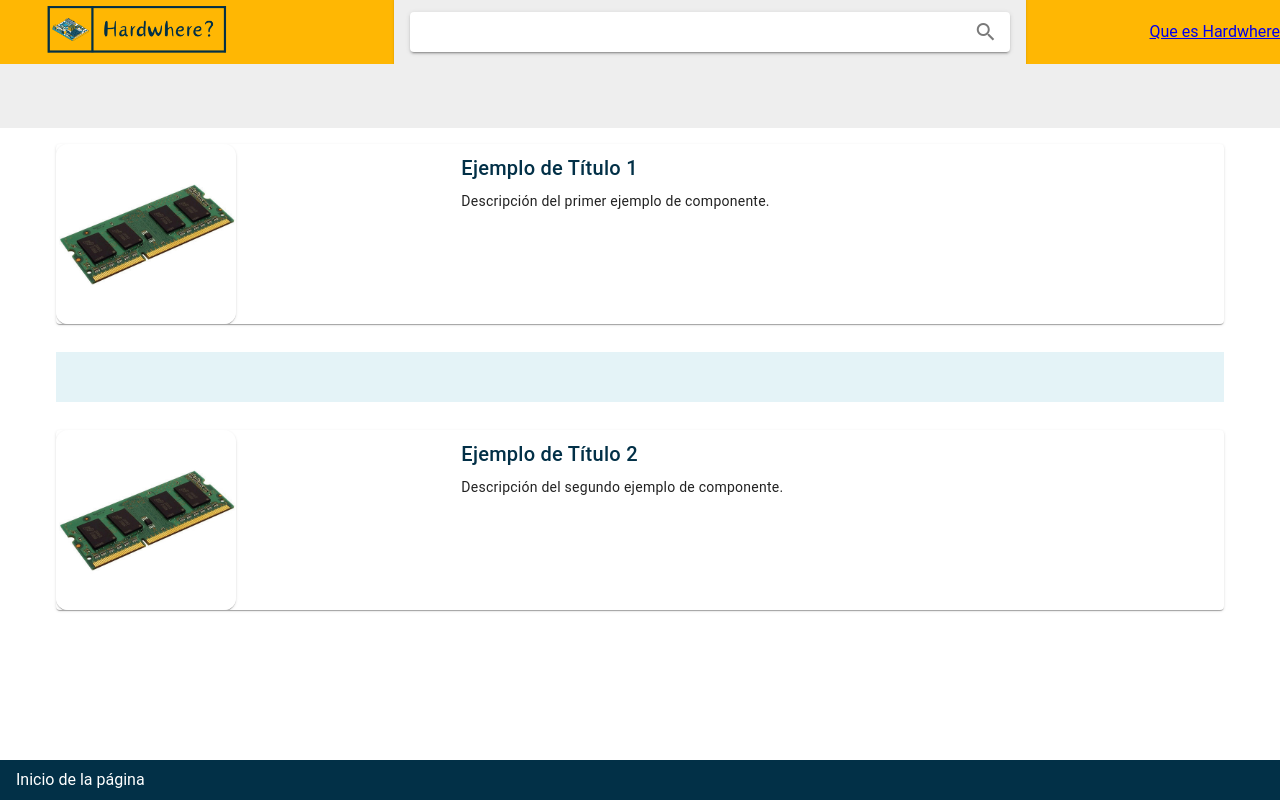
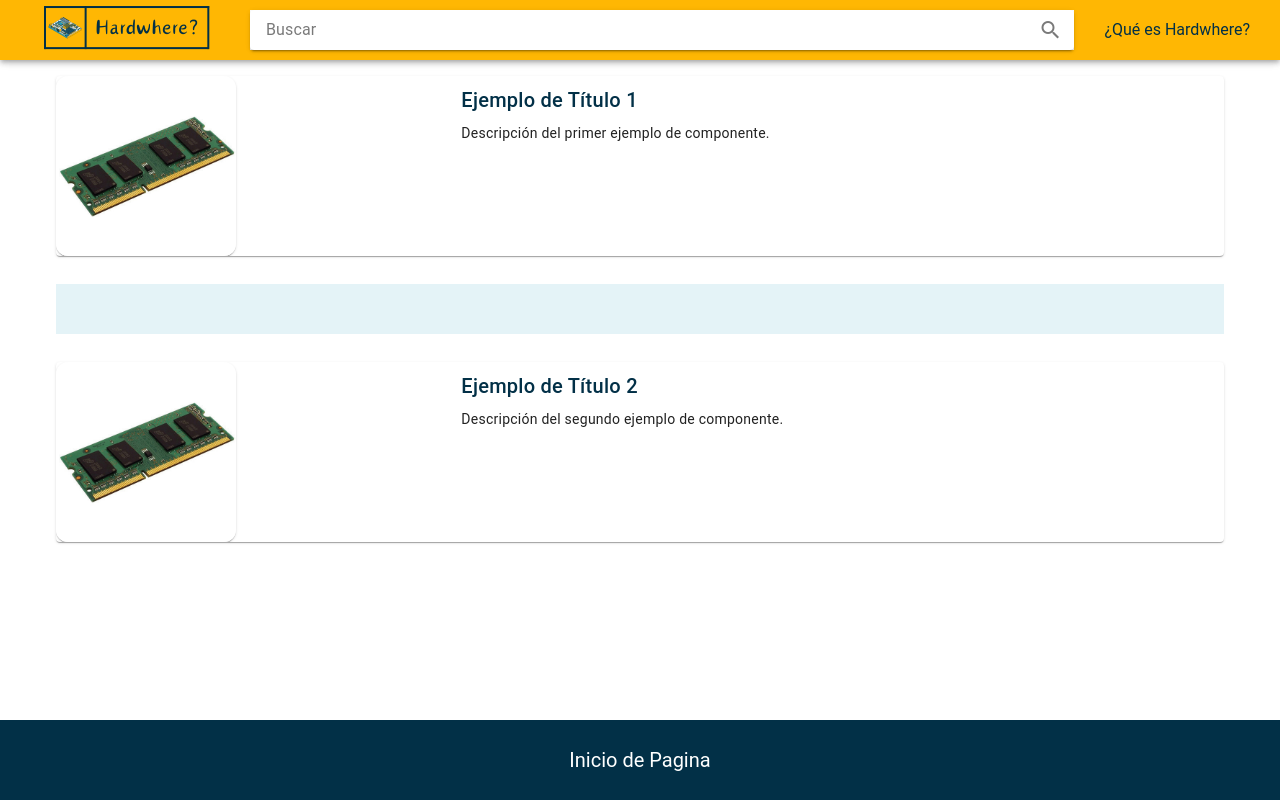
Before and after one commit to JohnFSDev/Hardwhere, a Vue app: page /search in a window 1280 px wide. Built offline with nearby package versions, Linux system fonts and the light colour scheme.

Commit message:
Layouts creados, redirección del logo a la página principal y buscador arreglado.

```diff
--- a/src/components/Busqueda.vue
+++ b/src/components/Busqueda.vue
@@ -1,30 +1,4 @@
 <template>
-    <v-toolbar>
-    <v-app-bar color="#FFB703" :elevation="0">
-      <img src="/hw_logo.png" height="270" />
-      <v-card
-      class="mx-auto"
-      color="grey-lighten-3"
-      max-width="700"
-    >
-      <v-card-text>
-        <v-text-field
-          :loading="loading"
-          density="compact"
-          variant="solo"
-          label="Buscar"
-          append-inner-icon="mdi-magnify"
-          single-line
-          hide-details
-          style="width: 600px;"
-          @click:append-inner="onClick"
-        ></v-text-field>
-      </v-card-text>
-    </v-card>
-    <a href="#">Que es Hardwhere</a>
-    </v-app-bar>
-  </v-toolbar>
-
 <v-container>
   <v-card>
     <v-row no-gutters>
@@ -67,27 +41,10 @@
   </v-card>
 </v-container>
 
-<v-footer style="background-color: #023047; position: fixed; bottom: 0; width: 100%;">
-  <a href="#" onclick="scrollToTop()" style="text-decoration: none; color: white; display: block; text-align: center;">
-    Inicio de la página
-  </a>
-</v-footer>
-
-
-
 </template>
 
 
 <style>
-
-
-
-v-footer a {
-  text-decoration: none; /* Quita el subrayado */
-  color: white; /* Cambia el color del texto a blanco */
-  display: block; /* Centra el texto */
-  text-align: center; /* Centra el texto */
-}
 
 .image-container {
   width: 180px; /* Define el ancho del cuadro de imagen */
@@ -129,16 +86,4 @@ v-footer a {
       },
     },
   }
-
-  function scrollToTop() {
-    // Obtener el elemento del cuerpo de la página
-    const bodyElement = document.querySelector('body');
-
-    // Desplazar suavemente hacia arriba
-    bodyElement.scrollIntoView({
-      behavior: 'smooth',
-      block: 'start', // Hacia el inicio del contenedor (parte superior)
-      inline: 'nearest', // Alinea el inicio del contenedor con el borde más cercano del viewport
-    });
-  }
 </script>
--- a/src/components/Main.vue
+++ b/src/components/Main.vue
@@ -1,34 +1,7 @@
 <template>
-  <v-toolbar>
-    <v-app-bar color="#FFB703" :elevation="0">
-      <img src="/hw_logo.png" height="270" />
-      <v-card
-        class="mx-auto"
-        color="grey-lighten-3"
-        max-width="700"
-      >
-        <v-card-text>
-          <v-text-field
-            :loading="loading"
-            density="compact"
-            variant="solo"
-            label="Buscar"
-            append-inner-icon="mdi-magnify"
-            single-line
-            hide-details
-            style="width: 600px; border: transparent;"
-            @click:append-inner="onClick"
-          ></v-text-field>
-        </v-card-text>
-      </v-card>
-      <a style="color: #023047; margin: 0 20px;">Qué es Hardwhere?</a>
-    </v-app-bar>
-  </v-toolbar>
-
   <!-- Contenedor flex para los cards -->
   <div class="card-container">
     <v-card
-      :loading="loading"
       :class="'RAM'"
       class="my-12 card-item"
       max-width="250"
@@ -55,7 +28,6 @@
     </v-card>
 
     <v-card
-      :loading="loading"
       :class="'Graf'"
       class="my-12 card-item"
       max-width="250"
@@ -82,12 +54,12 @@
     </v-card>
 
     <v-card
-    :loading="loading"
     :class="'Graf'"
     class="my-12 card-item"
     max-width="250"
     height="250"
   >
+
     <template v-slot:loader="{ isActive }">
       <v-progress-linear
         :active="isActive"
@@ -109,7 +81,6 @@
   </v-card>
 
   <v-card
-  :loading="loading"
   :class="'Graf'"
   class="my-12 card-item"
   max-width="250"
@@ -136,7 +107,6 @@
 </v-card>
 
 <v-card
-:loading="loading"
 :class="'Graf'"
 class="my-12 card-item"
 max-width="250"
--- a/src/components/Resultado.vue
+++ b/src/components/Resultado.vue
@@ -1,30 +1,4 @@
 <template>
-
-  <v-toolbar>
-    <v-app-bar color="#FFB703" :elevation="0">
-      <img src="/hw_logo.png" height="270" />
-      <v-card
-      class="mx-auto"
-      color="grey-lighten-3"
-      max-width="700"
-    >
-      <v-card-text>
-        <v-text-field
-          :loading="loading"
-          density="compact"
-          variant="solo"
-          label="Buscar"
-          append-inner-icon="mdi-magnify"
-          single-line
-          hide-details
-          style="width: 600px;"
-          @click:append-inner="onClick"
-        ></v-text-field>
-      </v-card-text>
-    </v-card>
-    <a href="#">Que es Hardwhere</a>
-    </v-app-bar>
-  </v-toolbar>
 
 <v-container>
 
--- a/src/layouts/default/AppBar.vue
+++ /dev/null
@@ -1,6 +0,0 @@
-<template>
-</template>
-
-<script lang="ts" setup>
-  //
-</script>
--- a/src/layouts/default/Default.vue
+++ b/src/layouts/default/Default.vue
@@ -1,12 +1,14 @@
 <template>
   <v-app>
-    <default-bar />
+    <default-header />
+    <default-view />
+    <default-footer/>
+  </v-app>
 
-    <default-view />
-  </v-app>
 </template>
 
 <script lang="ts" setup>
-  import DefaultBar from './AppBar.vue'
+  import DefaultFooter from './Footer.vue'
+  import DefaultHeader from './Header.vue'
   import DefaultView from './View.vue'
 </script>
--- /dev/null
+++ b/src/layouts/default/Footer.vue
@@ -0,0 +1,35 @@
+<template>
+    <v-footer @click = "ScrollToTop" style="background-color: #023047; position: fixed; bottom: 0; width: 100%; height: 10%; font-size: 20px;">
+      <v-container class="d-flex justify-center text-white">
+        Inicio de Pagina
+      </v-container>
+
+  </v-footer>
+</template>
+
+<script lang="ts">
+import { defineComponent } from 'vue'
+
+export default defineComponent({
+
+    methods: {
+        ScrollToTop() {
+    // Obtener el elemento del cuerpo de la página
+    const bodyElement = document.querySelector('body');
+
+    // Desplazar suavemente hacia arriba
+    bodyElement?.scrollIntoView({
+      behavior: 'smooth',
+      block: 'start', // Hacia el inicio del contenedor (parte superior)
+      inline: 'nearest', // Alinea el inicio del contenedor con el borde más cercano del viewport
+    });
+  }
+    }
+
+})
+
+
+
+
+
+</script>
--- /dev/null
+++ b/src/layouts/default/Header.vue
@@ -0,0 +1,47 @@
+<template>
+    <v-app-bar color="#FFB703" :elevation="4" height="60">
+      <a style="" href="/" >
+        <v-img
+          :width="250"
+          cover
+          src="/hw_logo.png"
+        ></v-img>
+
+      </a>
+          <v-text-field
+            :loading="loading"
+            density="compact"
+            label="Buscar"
+            append-inner-icon="mdi-magnify"
+            hide-details
+            variant = "solo"
+            class ="bg-white"
+            @click:append-inner = "onClick"
+          ></v-text-field>
+      <a style="color: #023047; margin: 0 30px;">¿Qué es Hardwhere?</a>
+    </v-app-bar>
+</template>
+
+<style>
+
+</style>
+
+<script>
+  export default {
+    data: () => ({
+      loaded: false,
+      loading: false,
+    }),
+
+    methods: {
+      onClick () {
+        this.loading = true
+
+        setTimeout(() => {
+          this.loading = false
+          this.loaded = true
+        }, 2000)
+      },
+    },
+  }
+</script>
--- a/src/layouts/default/View.vue
+++ b/src/layouts/default/View.vue
@@ -5,5 +5,5 @@
 </template>
 
 <script lang="ts" setup>
-  //
+
 </script>
--- a/src/router/index.ts
+++ b/src/router/index.ts
@@ -24,7 +24,9 @@ const routes = [
         name: 'Resultado',
         component: () => import('@/views/Resultado.vue'), // Asegúrate de importar correctamente tu componente Search.vue
       },
+
     ],
+
   },
 ]
 
```
